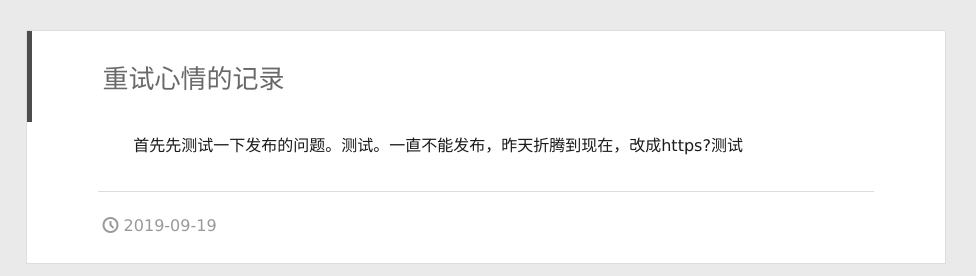
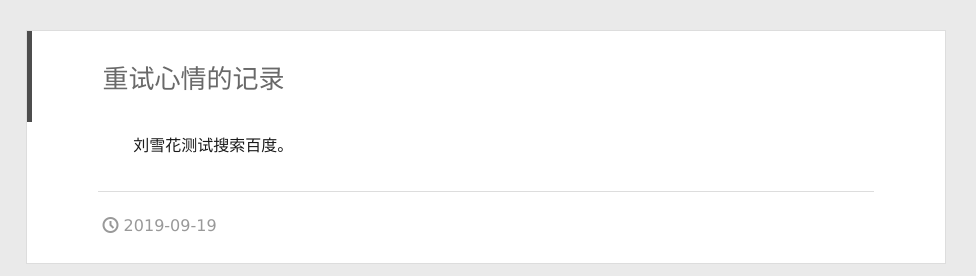
Before and after one commit to liuxuehua/liuxuehua.github.io, a plain HTML site: page index.html in a window 1280 px wide. Shown: the top 276 px of the page, 304-1280 px from the left. Drawn offline with Linux system fonts and the light colour scheme.

Commit message:
Site updated: 2019-09-20 15:46:36

```diff
--- a/index.html
+++ b/index.html
@@ -151,7 +151,7 @@
 
     <div class="article-entry" itemprop="articleBody">
 
-        <p>&#160; &#160; &#160; &#160;首先先测试一下发布的问题。测试。一直不能发布，昨天折腾到现在，改成https?测试</p>
+        <p>&#160; &#160; &#160; &#160;刘雪花测试搜索百度。</p>
 
 
     </div>
```
Also changed, not shown: 2019/09/19/重试心情的记录/index.html (+5 -5 lines).
